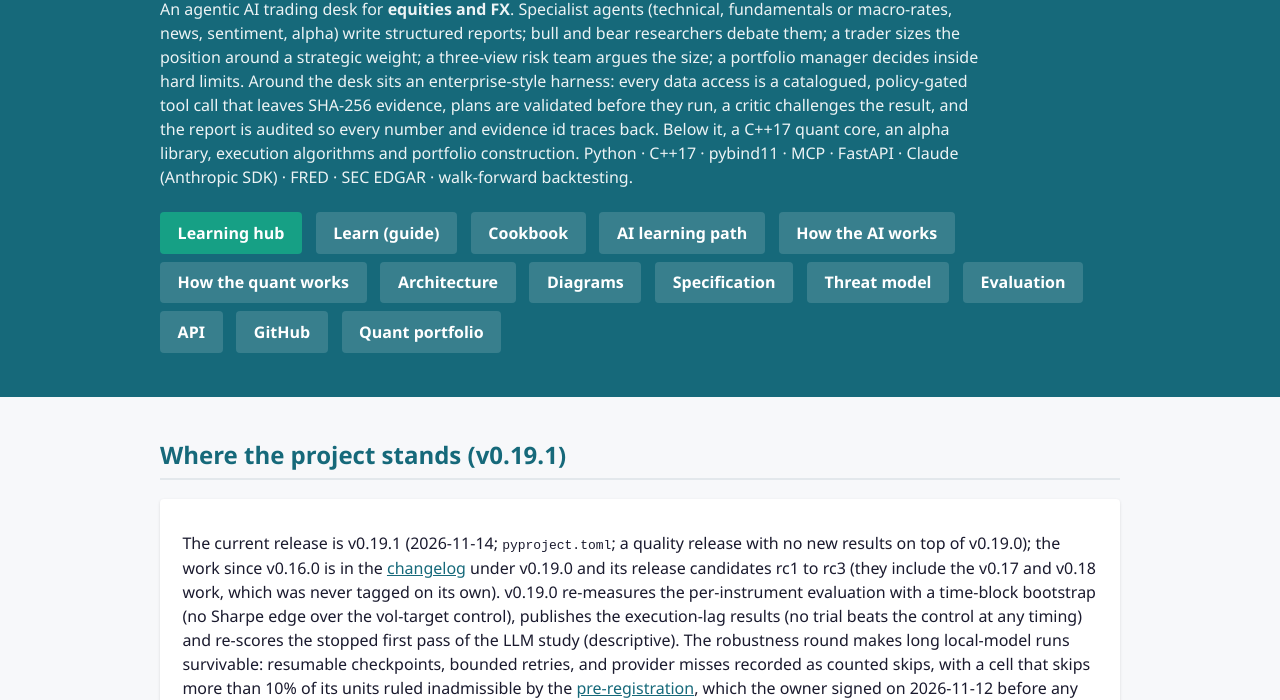
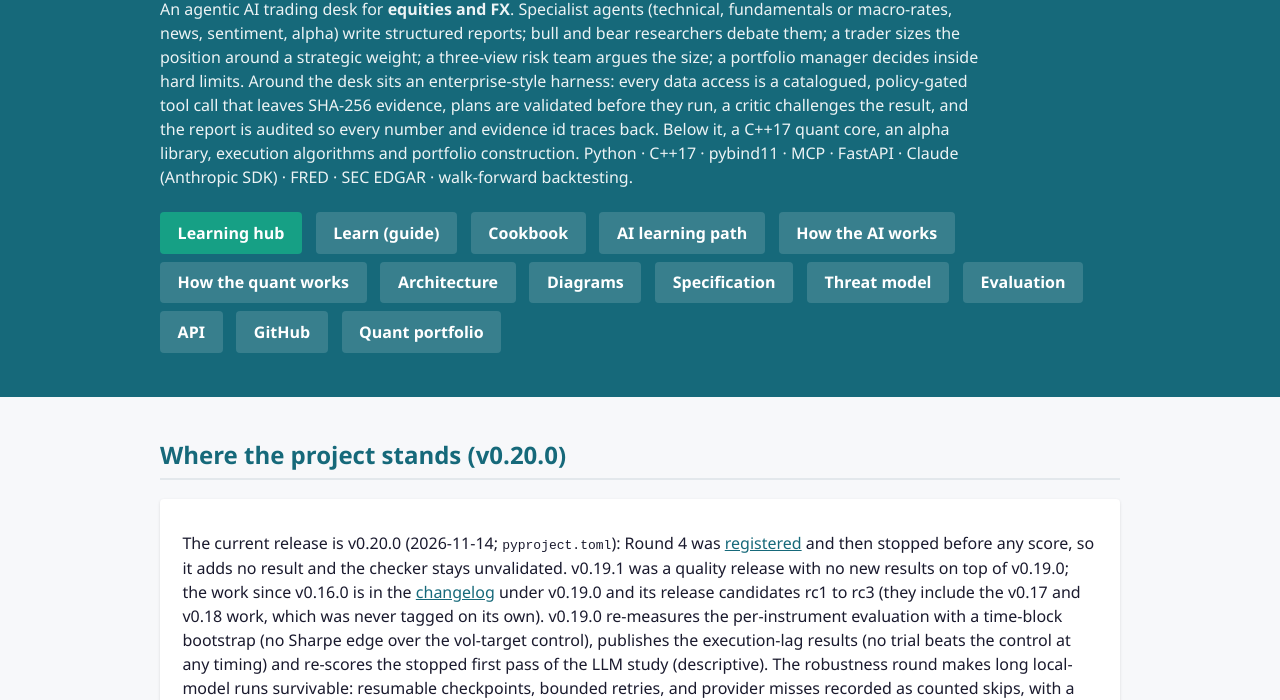
Before and after one commit to AshJha0/agentic-trader, a plain HTML site: page docs/index.html in a window 1280 px wide. Shown: the part 104-804 px from the top of the page. Drawn offline with Linux system fonts and the light colour scheme.

Commit message:
v0.20.0: Round 4 stopped before any score (amendment 2), docs and version
Co-Authored-By: Claude Opus 5.5 <noreply@anthropic.com>

```diff
--- a/docs/index.html
+++ b/docs/index.html
@@ -100,9 +100,9 @@ footer{margin:3rem 0 2rem;color:var(--muted);font-size:.85rem;text-align:center}
 <div class="wrap">
 
 <!-- current state -->
-  <h2 id="now">Where the project stands (v0.19.1)</h2>
+  <h2 id="now">Where the project stands (v0.20.0)</h2>
   <div class="state">
-    <p>The current release is v0.19.1 (2026-11-14; <code>pyproject.toml</code>; a quality release with no new results on top of v0.19.0); the work since v0.16.0 is in the
+    <p>The current release is v0.20.0 (2026-11-14; <code>pyproject.toml</code>): Round 4 was <a href="https://github.com/AshJha0/agentic-trader/blob/main/docs/evaluation/v19_round4_registration.md">registered</a> and then stopped before any score, so it adds no result and the checker stays unvalidated. v0.19.1 was a quality release with no new results on top of v0.19.0; the work since v0.16.0 is in the
        <a href="https://github.com/AshJha0/agentic-trader/blob/main/CHANGELOG.md">changelog</a> under v0.19.0 and its release candidates rc1 to rc3 (they include the v0.17 and v0.18 work, which was never tagged on its own). v0.19.0 re-measures the per-instrument evaluation with a time-block bootstrap (no Sharpe edge over the vol-target control), publishes the execution-lag results (no trial beats the control at any timing) and re-scores the stopped first pass of the LLM study (descriptive). The robustness round
        makes long local-model runs survivable: resumable checkpoints, bounded retries, and provider misses
        recorded as counted skips, with a cell that skips more than 10% of its units ruled inadmissible by the
```
Also changed, not shown: docs/evaluation/paper_freeze.json (+8 -2 lines), 4 other files.
